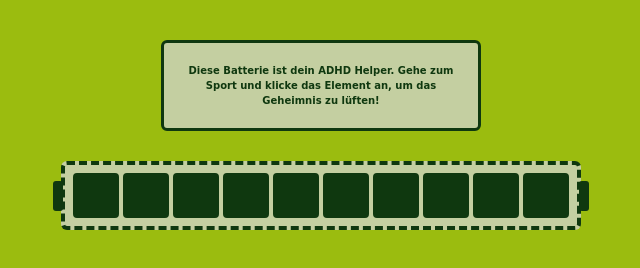
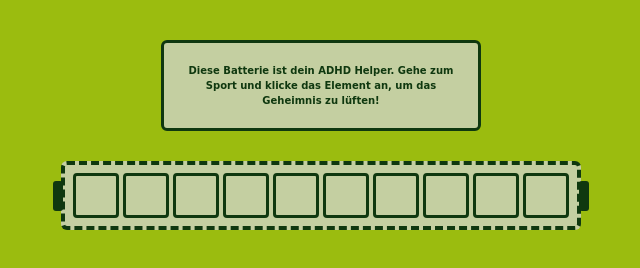
Before and after one commit to Nickybellota/adhdgame, a plain HTML site: page index.html in a window 1280 px wide. Shown: the whole page, without its empty margins (319-959 px from the left). Drawn offline with Linux system fonts and the light colour scheme; a web font is replaced by a local one.

Commit message:
Update style.css

```diff
--- a/style.css
+++ b/style.css
@@ -64,7 +64,7 @@ h1{
 .segment {
     width: 20px;
     height: 45px;
-    background-color: #0f380f;
+    background-color: #c4cfa1;
     color: #0f380f;
     border: 3px solid #0f380f;
     border-radius: 4px;
```
